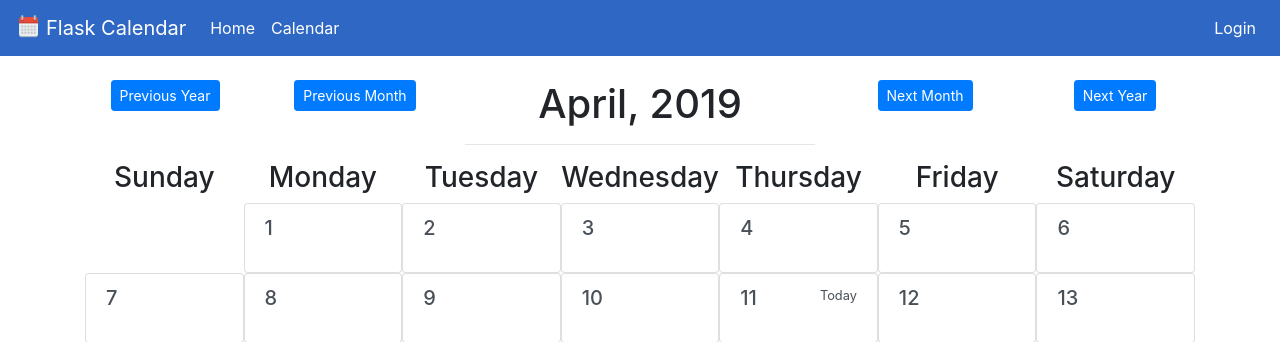
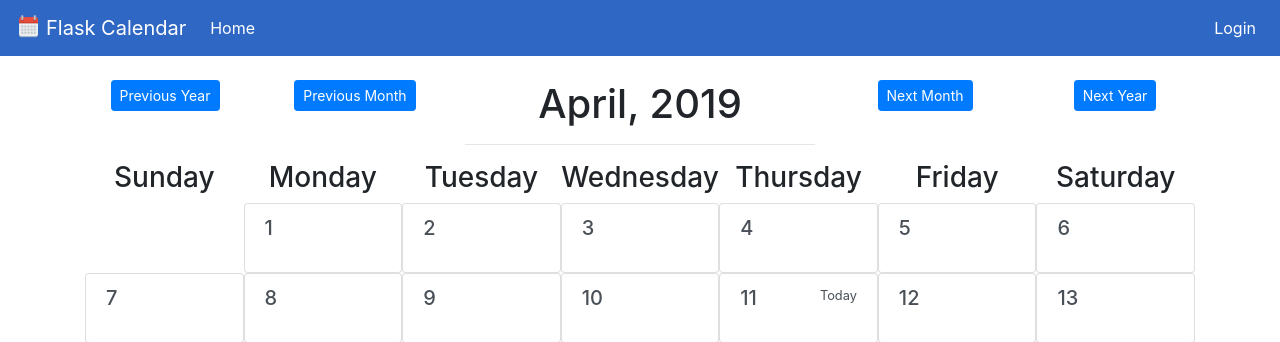
Before and after one commit to Clementef/FlaskCalendar, a Flask app: page /calendar in a window 1280 px wide. Shown: the top 342 px of the page. Run offline with Flask 2, Linux system fonts and the light colour scheme; some libraries are stand-ins or nearby versions.

Commit message:
user friendlyness - removed calendar access before login

```diff
--- a/app/templates/includes/_navbar.html
+++ b/app/templates/includes/_navbar.html
@@ -34,9 +34,6 @@
       <li class="nav-item active">
         <a class="nav-link" href="/">Home<span class="sr-only">(current)</span></a>
       </li>
-      <li class="nav-item active">
-        <a class="nav-link" href="/calendar">Calendar</a>
-      </li>
     </ul>
     <ul class="navbar-nav ml-auto">
       <li class='nav-item active'>
```
